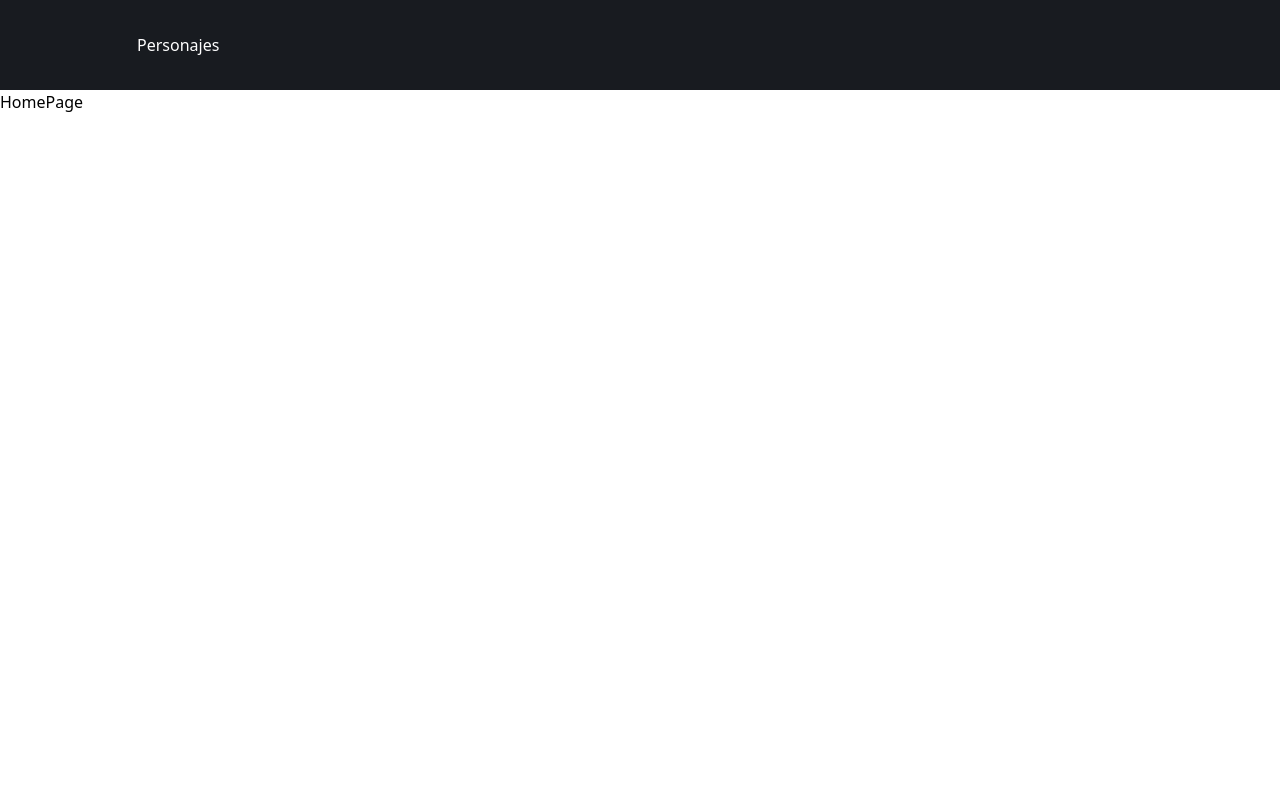
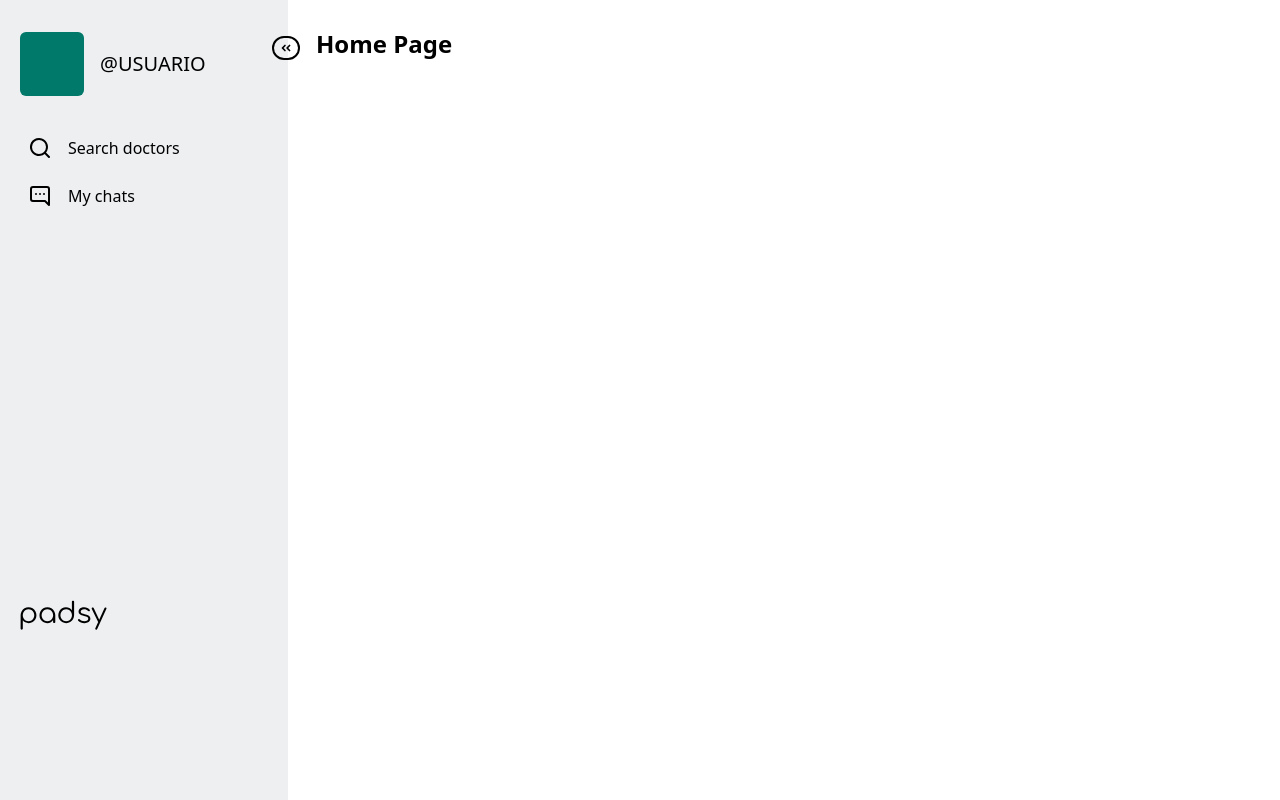
Before and after one commit to samergh1/padsy, a React (Vite) app: page / in a window 1280 px wide. Built offline with nearby package versions, Linux system fonts and the light colour scheme.

Commit message:
Icons navbar

```diff
--- a/package.json
+++ b/package.json
@@ -9,6 +9,9 @@
     "preview": "vite preview"
   },
   "dependencies": {
+    "@headlessui/react": "^1.7.12",
+    "@heroicons/react": "^2.0.16",
+    "@iconscout/react-unicons": "^1.1.6",
     "firebase": "^9.17.1",
     "react": "^18.2.0",
     "react-dom": "^18.2.0",
--- a/src/components/Navbar/Navbar.jsx
+++ b/src/components/Navbar/Navbar.jsx
@@ -1,81 +1,61 @@
-// import {Link} from "react-router-dom"
-// import {
-//     HomePageUrl,
-//     RegisterPageUrl,
-//     LoginPageUrl,
-// } from "../../constants/urls";
-
-// import styles from "./Navbar.module.css"
-
-import { Link, useNavigate } from "react-router-dom";
-import {
-    HomePageUrl,
-    RegisterPageUrl,
-    LoginPageUrl,
-} from "../../constants/urls";
-// import { useUserContext } from "../../contexts/UserContext";
-import styles from "./Navbar.module.css";
-// import { logout } from "../../firebase/auth";
+import { useState } from "react";
+import { UilSearch, UilCommentAltDots, UilAngleDoubleLeft, UilSignout} from '@iconscout/react-unicons'
+import logo from "../../assets/logo.svg"
 
 export function Navbar() {
-  const navigate = useNavigate();
-//   const { user, isLoadingUser } = useUserContext();
-
-//   const handleLogout = async () => {
-//     await logout(() => navigate(HomePageUrl));
-//   };
+  const [open, setOpen] = useState(true);
+  const Menus = [
+    { title: "Search doctors", src: UilSearch },
+    { title: "My chats", src: UilCommentAltDots}
+  ];
 
   return (
-    <nav className={styles.navbar}>
-      <ul className={styles.menuList}>
-        <li className={`${styles.menuItem} ${styles.menuItemLeft}`}>
-          <Link to={HomePageUrl} className={styles.link}>
-            <span>Personajes</span>
-          </Link>
-        </li>
-        {/* <li className={`${styles.menuItem} ${styles.menuItemLeft}`}>
-          <Link to={FAVORITES_URL} className={styles.link}>
-            <span>Favoritos</span>
-          </Link>
-        </li> */}
-      </ul>
-
-      {/* {!isLoadingUser && (
-        <ul className={styles.menuList}>
-          {!!user ? (
-            <>
-              <li className={`${styles.menuItem} ${styles.menuItemRight}`}>
-                <Link to={PROFILE_URL} className={styles.link}>
-                  <div className={styles.userAvatar} />
-                  <span>{user.name}</span>
-                </Link>
-              </li>
-              <li className={`${styles.menuItem} ${styles.menuItemRight}`}>
-                <button
-                  type="button"
-                  className={`${styles.link} ${styles.logoutBtn}`}
-                //   onClick={handleLogout}
-                >
-                  <span>Salir</span>
-                </button>
-              </li>
-            </>
-          ) : (
-            <>
-              <li className={`${styles.menuItem} ${styles.menuItemRight}`}>
-                <Link to={LOGIN_URL} className={styles.link}>
-                  <span>Iniciar sesión</span>
-                </Link>
-              </li>
-              <li className={`${styles.menuItem} ${styles.menuItemRight}`}>
-                <Link to={REGISTER_URL} className={styles.link}>
-                  <span>Registro</span>
-                </Link>
-              </li>
-            </>
-          )}
-        </ul>
-      )} */}
-    </nav>
+    <div className="flex h-screen">
+        <div
+            className={`${
+            open ? "w-72" : "w-20 "
+            } bg-gray h-full p-5 pt-8 relative duration-300 flex-col justify-between`}
+        >
+            <UilAngleDoubleLeft
+                className={`absolute cursor-pointer -right-3 top-9 w-7 border-dark-purple
+                border-2 rounded-full  ${!open && "rotate-180"}`}
+            onClick={() => setOpen(!open)}
+            />
+            <div className="flex gap-x-4 items-center">
+                <div className="w-16 h-16 bg-green rounded-md"></div>
+                    <h1
+                        className={`text-black origin-left font-medium text-xl duration-200 ${
+                        !open && "scale-0"
+                        }`}
+                    >
+                    @USUARIO
+                    </h1>
+            </div>
+            <div className="flex">
+                <ul className="pt-6 flex-col items-center" >
+                    {Menus.map((Menu, index) => (
+                    <li
+                        key={index}
+                        className={`flex  rounded-md p-2 cursor-pointer hover:bg-light-white text-black-300 text-sm items-center gap-x-4
+                        ${Menu.gap ? "mt-9" : "mt-2"} ${
+                            index === 0 && "bg-light-white"
+                        } `}
+                        >
+                        <Menu.src/>
+                        <span className={`${!open && "hidden"} origin-left duration-200 not-italic font-normal text-base leading-6 flex items-center text-center text-black`}>
+                            {Menu.title}
+                        </span>
+                    </li>
+                ))}
+                </ul>
+            </div>
+            <div className="mt-96 flex-col-reverse">
+                <img src = {logo}/>
+            </div>
+        </div>
+        <div className="h-screen flex-1 p-7">
+            <h1 className="text-2xl font-semibold ">Home Page</h1>
+        </div>
+    </div>
   );
-}
+};
--- a/src/pages/HomePage/HomePage.jsx
+++ b/src/pages/HomePage/HomePage.jsx
@@ -6,7 +6,7 @@ export function HomePage() {
   return (
     <>
     <Navbar/>
-    <h1 className={styles.title}>HomePage</h1>
+    <h1 className={styles.title}></h1>
     </>
   )
 }
--- a/tailwind.config.cjs
+++ b/tailwind.config.cjs
@@ -5,6 +5,11 @@ module.exports = {
     "./src/**/*.{js,ts,jsx,tsx}",
   ],
   theme: {
+    colors: {
+      'gray':'#edeff1',
+      'green':'#00786A',
+      'white':'#ffffff',
+    },
     extend: {},
   },
   plugins: [],
```
Also changed, not shown: src/assets/logo.svg (added), 1 other file (tests, documents, lock files or other folders).
